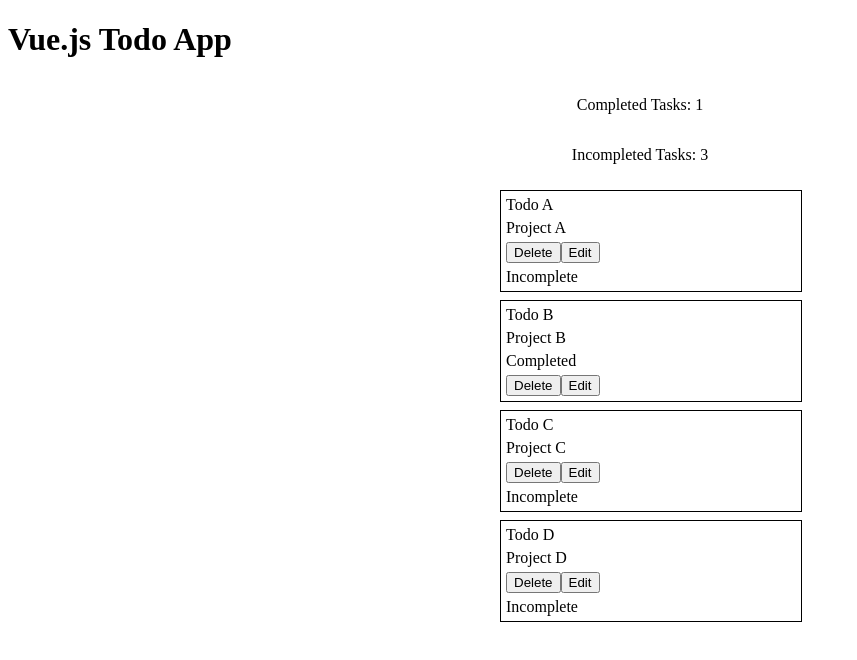
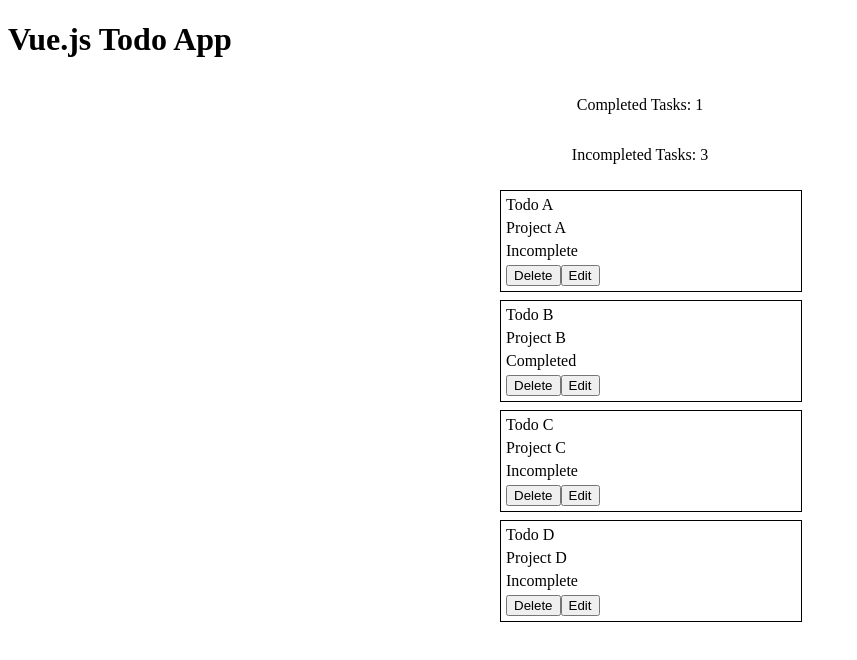
Before and after one commit to tsai810417/Todo-Vue, a Vue app: page / in a window 1280 px wide. Shown: the top 660 px of the page, without its empty margins (0-857 px from the left). Built offline with nearby package versions, Linux system fonts and the light colour scheme.

Commit message:
create feature to reverse status

```diff
--- a/src/components/Todo.vue
+++ b/src/components/Todo.vue
@@ -7,26 +7,32 @@
       <div class="meta">
         {{ todo.project }}
       </div>
-      <p class="status" v-if="todo.done">
+      <p class="status"
+      v-if="todo.done"
+      v-on:click="reverseStatus(index)">
         Completed
+      </p>
+      <p class="status"
+      v-if="!todo.done"
+      v-on:click="reverseStatus(index)">
+        Incomplete
       </p>
       <div class="buttons">
         <button v-on:click="deleteTodo">Delete</button>
         <button v-on:click="showForm">Edit</button>
       </div>
-      <p class="status" v-if="!todo.done">
-        Incomplete
-      </p>
     </div>
     <div class="content" v-show="isEditing">
       <div class="ui form">
         <div class="field">
-          <label>Title</label>
-          <input type="text" v-model="todo.title">
+          <label>Title
+            <input type="text" v-model="todo.title">
+          </label>
         </div>
         <div class="field">
-          <label>Project</label>
-          <input type="text" v-model="todo.project">
+          <label>Project
+            <input type="text" v-model="todo.project">
+          </label>
         </div>
         <div class="close button">
           <button type="button" v-on:click="hideForm">Done</button>
@@ -38,13 +44,16 @@
 
 <script>
 export default {
-  props: ['todo'],
+  props: ['todo', 'index'],
   data() {
     return {
       isEditing: false,
     };
   },
   methods: {
+    reverseStatus(index) {
+      this.$emit('reverse-status', index);
+    },
     deleteTodo() {
 
     },
--- a/src/components/TodoList.vue
+++ b/src/components/TodoList.vue
@@ -4,7 +4,8 @@
     <todo v-for="(todo, index) in todos"
     v-bind:todo="todo"
     v-bind:index="index"
-    v-bind:key="index"></todo>
+    v-bind:key="index"
+    v-on:reverse-status="reverseStatus"></todo>
     <!-- <div class="centered card" v-for="(todo,idx) in todos" v-bind:key="idx">
       <div class="content">
         <div class="header">
@@ -32,6 +33,11 @@
   components: {
     Todo,
   },
+  methods: {
+    reverseStatus(idx) {
+      this.todos[idx].done = !(this.todos[idx].done);
+    },
+  },
 };
 </script>
 
```
